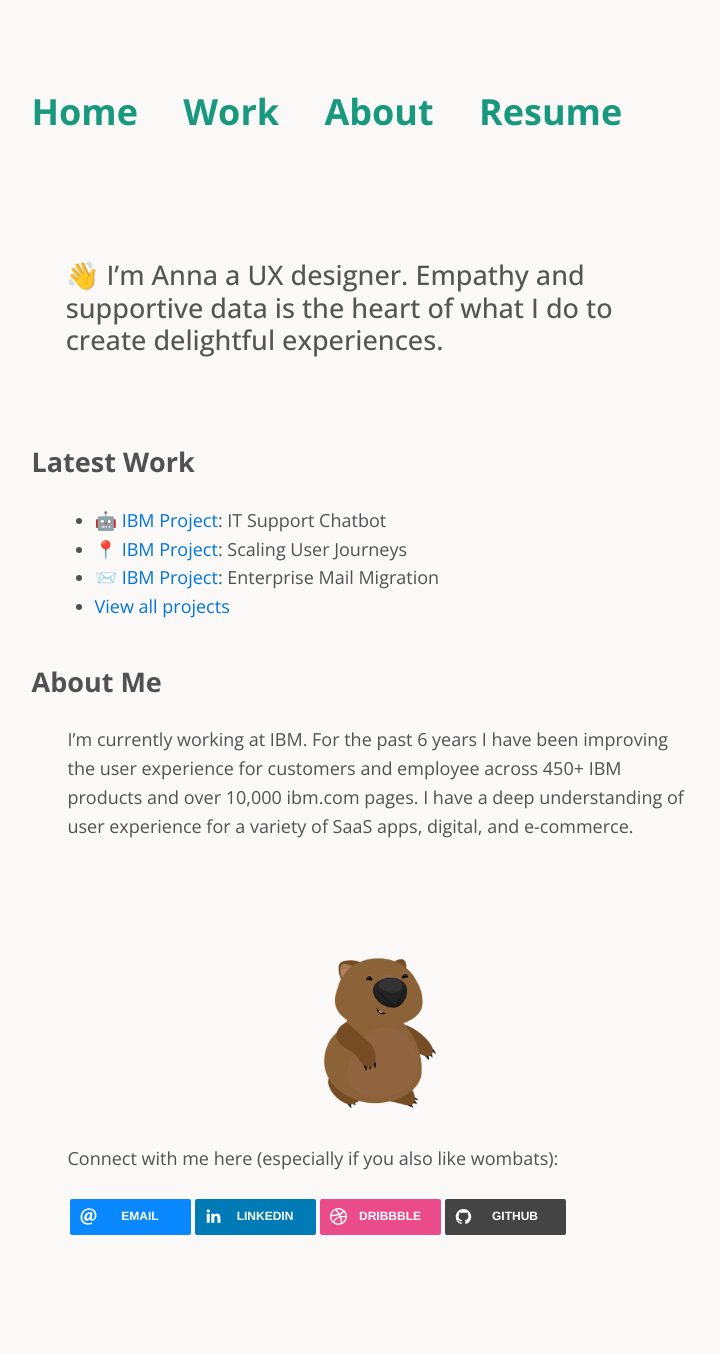
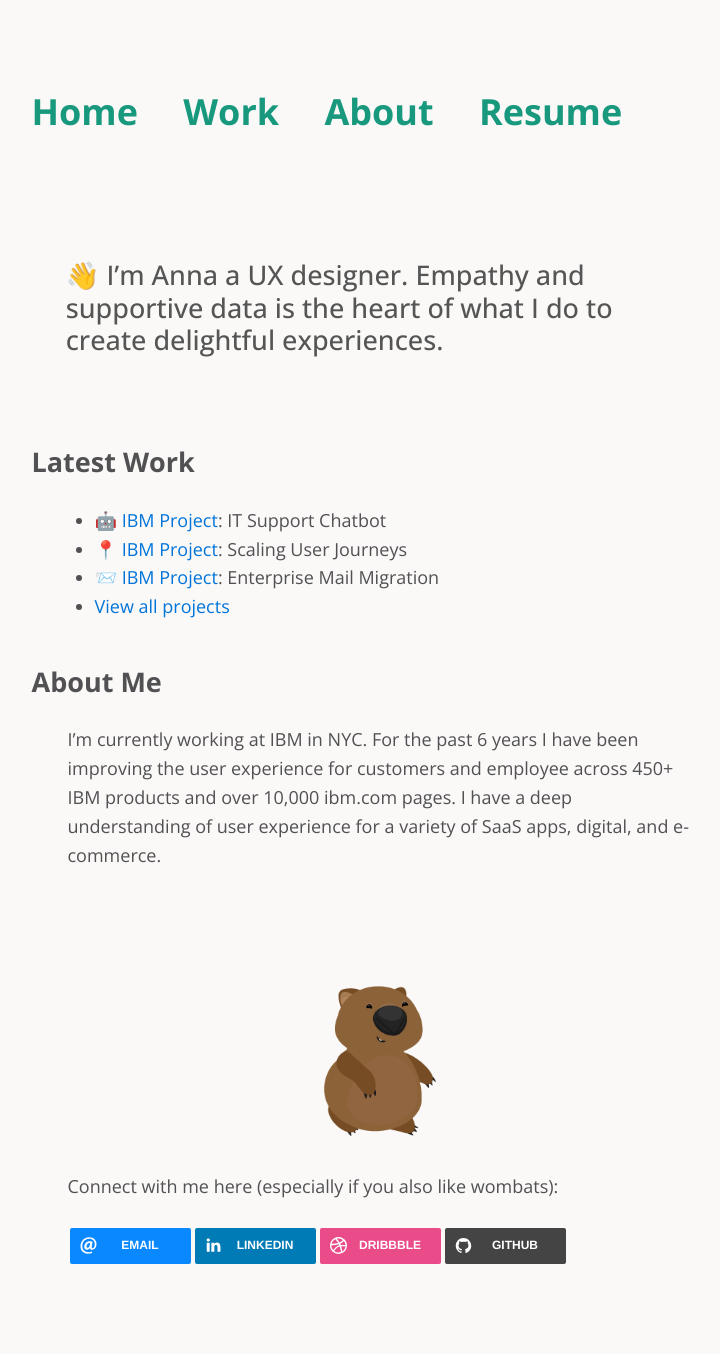
Before and after one commit to wailingwombat/wailingwombat.github.io, a Jekyll site: the page built from index.md, in a window 1280 px wide. Shown: the whole page, without its empty margins (260-980 px from the left). Built offline with Jekyll 4.4.1, drawn with Linux system fonts in a browser that asks for light colours; nearby versions of some CDN libraries; before the commit the page ends 1325 px from its top, so only the background shows below that.

Commit message:
grammar fix

```diff
--- a/index.md
+++ b/index.md
@@ -2,7 +2,7 @@
 layout: default
 ---
 
-## 👋 I'm Anna a UX designer. Empathy and supportive data is the heart of what I do to create delightful experiences.
+## 👋 I’m Anna a UX designer. Empathy and supportive data is the heart of what I do to create delightful experiences.
 
 ### Latest Work
 
@@ -13,7 +13,7 @@
 
 ### About Me
 
-I'm currently working at IBM. For the past 6 years I have been improving the user experience for customers and employee across 450+ IBM products and over 10,000 ibm.com pages. I have a deep understanding of user experience for a variety of SaaS apps, digital, and e-commerce.
+I'm currently working at IBM in NYC. For the past 6 years I have been improving the user experience for customers and employee across 450+ IBM products and over 10,000 ibm.com pages. I have a deep understanding of user experience for a variety of SaaS apps, digital, and e-commerce.
 
 
 <div id="wombat">
```
Also changed, not shown: projects/ibm-itsupport.md (+1 -1 lines), projects/ibm-mail.md (+1 -1 lines), projects/ibm-userjourneys.md (+1 -1 lines).
